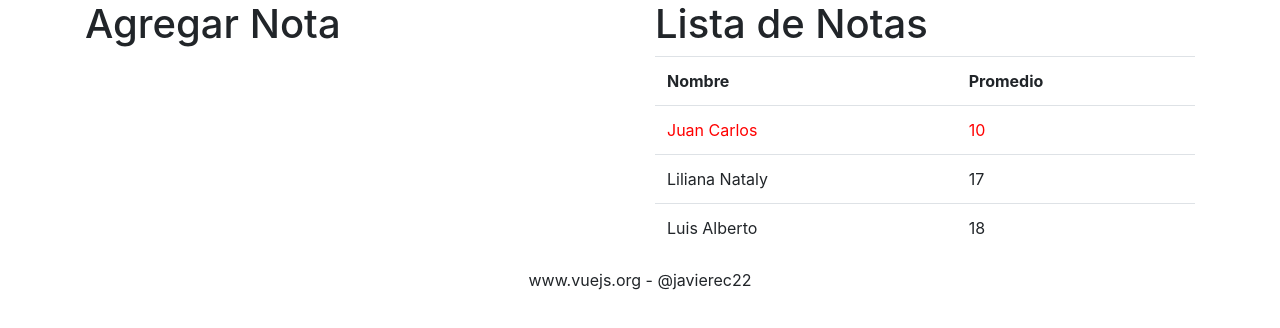
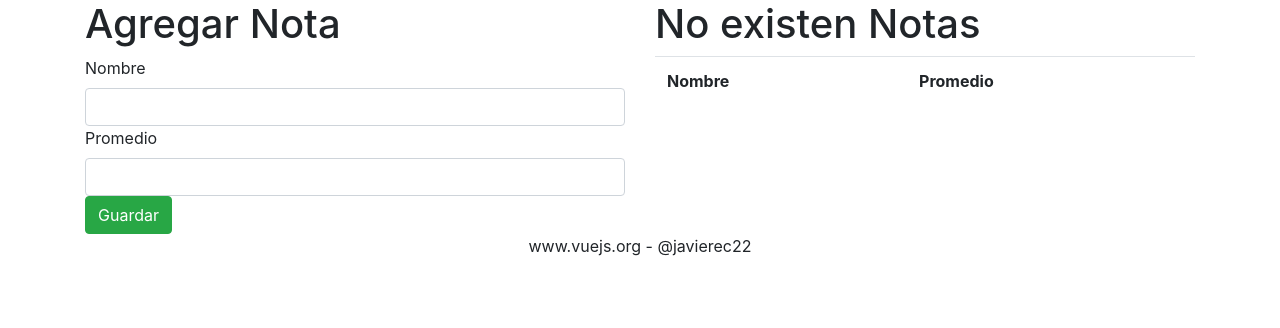
Before and after one commit to javierc22/Introducci-n_VueJS, a plain HTML site: page index.html in a window 1280 px wide. Drawn offline with Linux system fonts and the light colour scheme.

Commit message:
Methods en Vue js
Directivas v-on, v-if y v-else

```diff
--- a/index.html
+++ b/index.html
@@ -16,10 +16,19 @@
                 <div class="row">
                     <div class="col-md-6 col-xs-12">
                         <h1>Agregar Nota</h1>
+
+                        <label>Nombre</label>
+                        <input type="text" class="form-control" v-model="nombre">
+
+                        <label>Promedio</label>
+                        <input type="number" max="20" min="0" class="form-control" v-model="promedio">
+
+                        <input type="button" value="Guardar" class="btn btn-success" v-on:click="agregarNota">
                     </div>
 
                     <div class="col-md-6 col-xs-12">
-                        <h1>Lista de Notas</h1>
+                        <h1 v-if="lista.length > 0">Lista de Notas</h1>
+                        <h1 v-else="lista">No existen Notas</h1>
                         <table class="table">
                             <tr>
                                 <th>Nombre</th>
--- a/js/main.js
+++ b/js/main.js
@@ -1,10 +1,26 @@
 var app = new Vue({
     el : '#app',
     data : {
-        lista : [
-            { nombre: 'Juan Carlos', promedio: '10', estado: false },
-            { nombre: 'Liliana Nataly', promedio: '17', estado: true },
-            { nombre: 'Luis Alberto', promedio: '18', estado: true }
-        ]
+        lista : [],
+        nombre : '',
+        promedio : ''
+    },
+
+    methods: {
+        agregarNota: function () {
+            estadoA = false;
+
+            if (this.promedio >= 12.5) {
+               estadoA = true;
+            }
+
+            if (this.nombre !="" && this.promedio !="") {
+                this.lista.push({ nombre: this.nombre, promedio: this.promedio, estado: estadoA });
+                this.nombre = "";
+                this.promedio = "";
+            } else {
+                alert("Ingrese el nombre y promedio del estudiante");
+            }
+        }
     }
 })
```
